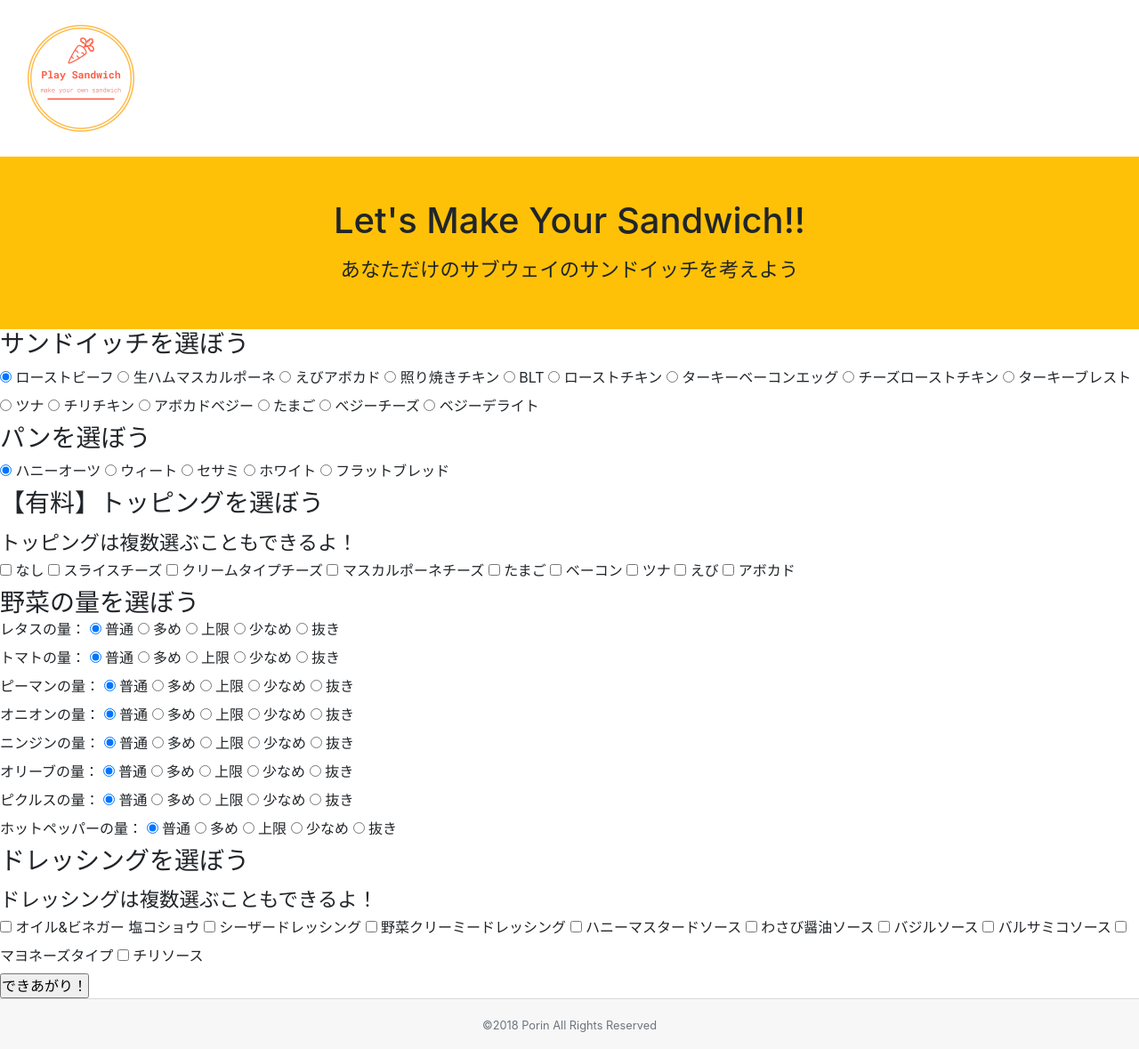
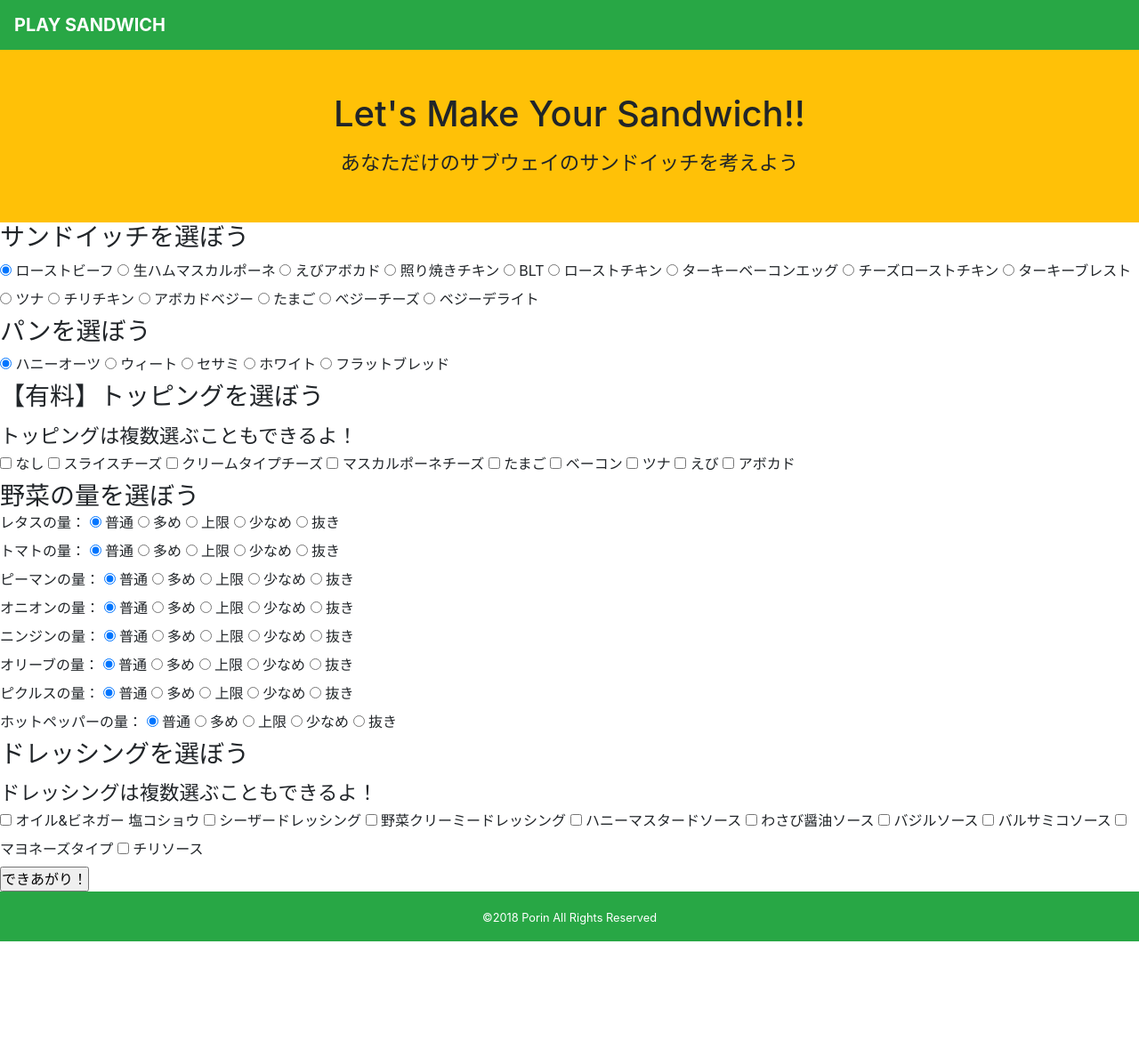
Before and after one commit to mihoijuin/subway-order, a Flask app: page / in a window 1280 px wide. Shown: the whole page at 89% size. After the commit the page ends 1058 px from the top, so only its background shows below. Run offline with Flask 2, Linux system fonts and the light colour scheme; some libraries are stand-ins or nearby versions.

Commit message:
[add]refs #68 ヘッダーフッダーの色を統一、ヘッダーロゴを変更

```diff
--- a/web-app/subway/templates/base.html
+++ b/web-app/subway/templates/base.html
@@ -25,16 +25,14 @@
   {% for message in get_flashed_messages() %}
     <div class=flash>{{ message }}</div>
   {% endfor %}
-    <div class="navbar navbar-expand-sm header">
-      <a class="navbar-brand" href="{{ url_for('toppage') }}">
-        <img src="{{ url_for('static', filename='images/logo_transparent.png') }}" alt="" width="150" height="150">
-      </a>
+    <div class="navbar navbar-expand-sm  bg-success">
+      <a class="navbar-brand text-white font-weight-bold" href="{{ url_for('toppage') }}">PLAY SANDWICH</a>
     </div>
   </header>
 
   {% block body %}{% endblock %}
 
-  <footer class="card-footer text-muted text-center p-3">
+  <footer class="text-white bg-success text-center p-3">
     <small>&copy;2018 Porin All Rights Reserved</small>
   </footer>
   </div>
```
